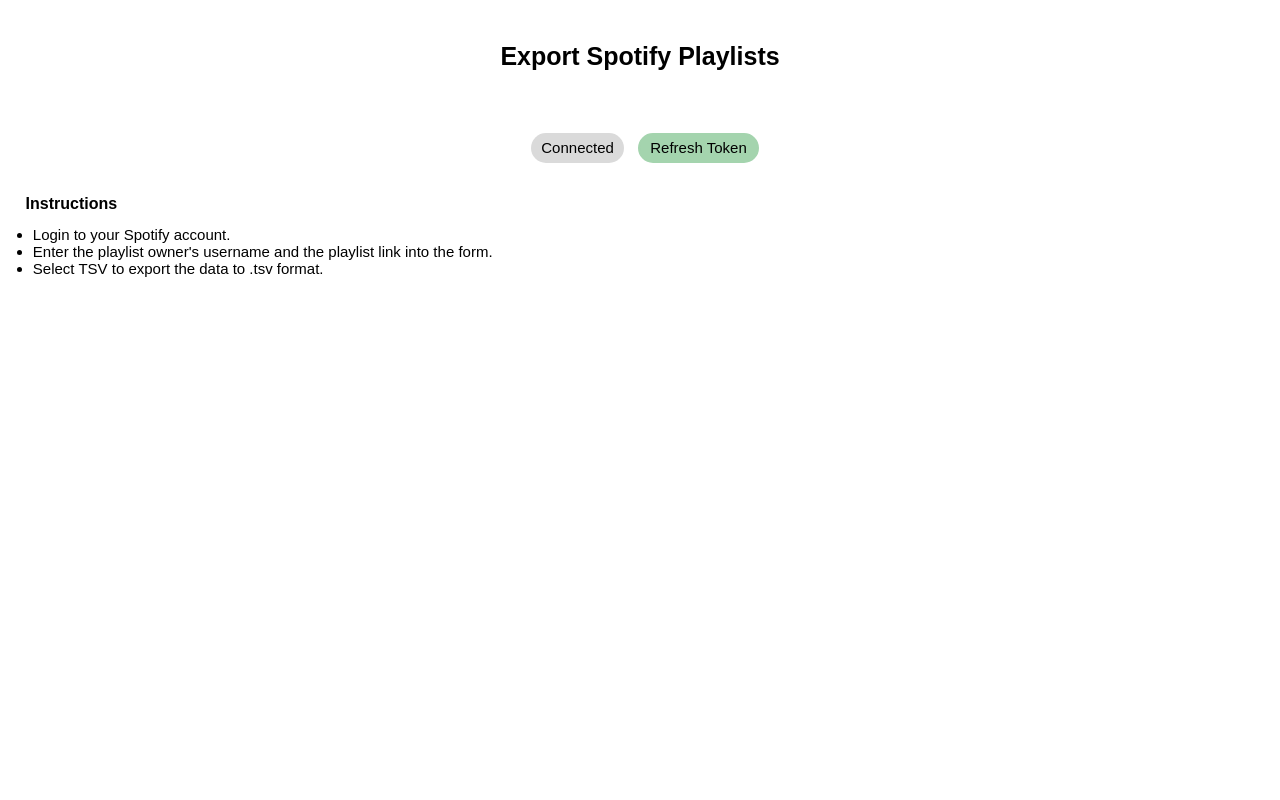
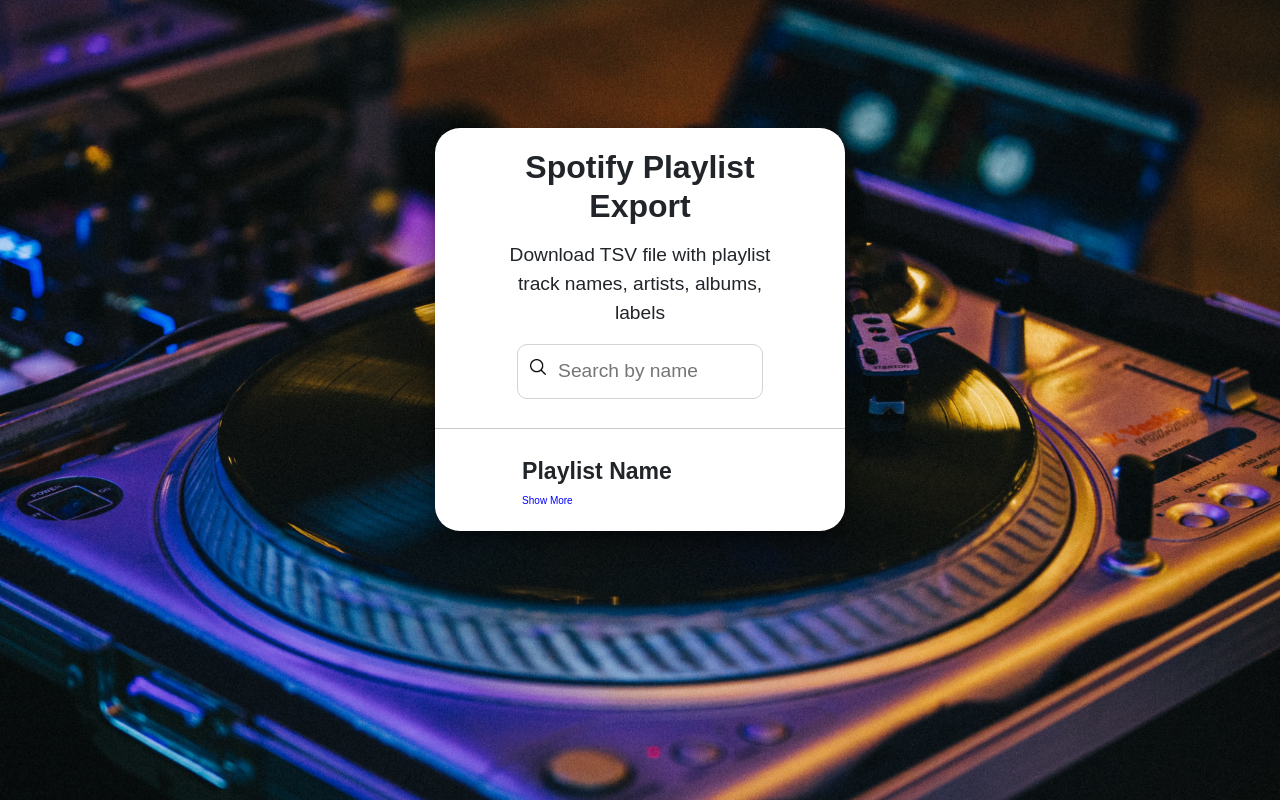
Before and after one commit to shivsondhi/export-spotify-playlists, a Flask app: template templates/home_connected.html in a window 1280 px wide. Run offline with Flask 2, Linux system fonts and the light colour scheme; the template is opened without the code that fills it, so the values that code supplies are empty.

Commit message:
auto refresh token and cleanup UI

```diff
--- a/app.py
+++ b/app.py
@@ -2,7 +2,7 @@
 Spotify playlist exporter.
 
 CONTROL FLOW:
-/ > /login > /callback > /connected
+/ > /login > /callback > /playlists
 '''
 
 from flask import (
@@ -17,7 +17,12 @@
 	abort,
 	send_file,
 )
-from flask_cors import CORS
+from flask_restful import Api, Resource, reqparse
+import time
+
+app = Flask(__name__, static_url_path='', static_folder='frontend/spotify')
+app.secret_key = 'spotify'
+
 from spotify_exporter import build_playlist, get_user_playlists
 import string
 import secrets
@@ -35,8 +40,30 @@
 TOKEN_URL = 'https://accounts.spotify.com/api/token'
 
 app = Flask(__name__)
-cors = CORS(app, resources={r"/*": {"origin": "http://localhost:3000", "credentials": True }})
 app.secret_key = 'selectARandomsecret_Key-forTheAPP'
+
+def get_access_token():
+	tokens = session.get('tokens') or None
+
+	if tokens is None:
+		return render_template("home.html")
+
+	payload = {
+		'grant_type': 'refresh_token',
+		'refresh_token': tokens.get('refresh_token'),
+	}
+	headers = {'Content-Type': 'application/x-www-form-urlencoded'}
+
+	res = requests.post(
+		TOKEN_URL, auth=(CLI_ID, CLI_KEY), data=payload, headers=headers
+	)
+	res_data = res.json()
+
+	# load new tokens into session
+	session['tokens']['access_token'] = res_data.get('access_token')
+	session['tokens']['expires_at'] = int( time.time() ) + 3540 # access_token expires in 59 minutes
+	session.modified = True
+	return
 
 @app.after_request
 def after_request(response):
@@ -47,17 +74,27 @@
 
 @app.route("/")
 def home():
+
+	token = session.get('tokens')
+	current_time = int( time.time() )
+	if (token and current_time < token.get('expires_at')):
+		return redirect(url_for('show_playlists'))
+
 	return render_template("home.html")
 
 
-@app.route("/export", methods={"POST"})
-def export():
-	# get form inputs
-	form_data = request.form.to_dict(flat=False)
-	uri = list(form_data.keys())
+@app.route("/export/<playlist_uri>", methods=["GET", "POST"])
+def export(playlist_uri):
+
+	token = session.get('tokens')
+	current_time = int( time.time() )
+	if (token and current_time > token.get('expires_at')):
+		get_access_token()
+
+	uri = playlist_uri
 
 	# create tsv file
-	filename = build_playlist(uri[0], token=session.get('tokens').get('access_token'))
+	filename = build_playlist(uri, token=session.get('tokens').get('access_token'))
 
 	if filename == "error":
 		return render_template("home.html", value="reauthorize")
@@ -68,7 +105,6 @@
 	os.remove(f"./{filename}")
 	# download file export
 	return file_export
-
 
 
 @app.route("/login")
@@ -117,42 +153,26 @@
 	session['tokens'] = {
 		'access_token': res_data.get('access_token'),
 		'refresh_token': res_data.get('refresh_token'),
+		'expires_at': int( time.time() ) + 3540 # access_token expires in 59 minutes
 	}
 	session.modified = True
 
-	return redirect(url_for('connected'))
+	return redirect(url_for('show_playlists'))
 
+@app.route('/playlists', methods = ['GET'])
+def show_playlists():
+	token = session.get('tokens')
 
-@app.route('/refresh')
-def refresh():
-	tokens = session.get('tokens') or None
-
-	if tokens is None:
-		return render_template("home.html", value="reauthorize")
-
-	payload = {
-		'grant_type': 'refresh_token',
-		'refresh_token': tokens.get('refresh_token'),
-	}
-	headers = {'Content-Type': 'application/x-www-form-urlencoded'}
-
-	res = requests.post(
-		TOKEN_URL, auth=(CLI_ID, CLI_KEY), data=payload, headers=headers
-	)
-	res_data = res.json()
-	# load new tokens into session
-	session['tokens']['access_token'] = res_data.get('access_token')
-	return redirect(url_for('connected'))
-
-
-@app.route('/connected', methods = ['GET'])
-def connected():
-	token = session.get('tokens').get('access_token')
 	if token:
+		expires_at = session.get('tokens').get('expires_at')
+		current_time = int( time.time() )
+		if (current_time > expires_at):
+			get_access_token();
 		data = get_user_playlists(token=session.get('tokens').get('access_token'))
+		# return data
 		return render_template("home_connected.html", user=data['user'], playlists=data['playlists'], token=token)
 	else:
-		return render_template("home.html")
+		return redirect(url_for('home'))
 
 
 if __name__ == "__main__":
--- a/static/css/home.css
+++ b/static/css/home.css
@@ -1,16 +1,82 @@
 /* header */
-html, body {
+html {
 	margin: 0px;
 	padding: 0px;
 	height: 100%;
 	width: 100%;
-	background: white;
 	font-family: 'arial';
 }
 
-#container {
-	min-height: 100%;
-	position: relative;
+body {
+	background-image: url('img/record.jpg');
+	background-repeat: no-repeat;
+	background-attachment: fixed;
+	-webkit-background-size: 100%;
+	-moz-background-size: 100%;
+	-o-background-size: 100%;
+	background-size: 100%;
+	-webkit-background-size: cover;
+	-moz-background-size: cover;
+	-o-background-size: cover;
+	background-size: cover;
+}
+
+.box {
+	display: flex;
+	flex-direction: column;
+	align-items: center;
+	justify-content: center;
+	padding: 10%;
+}
+
+.home-text {
+	flex-direction: row;
+	justify-content: center;
+	display: flex;
+	text-align: center;
+	padding-right: 15%;
+	padding-left: 15%;
+	padding-top: 2%;
+	font-family: sans-serif;
+	font-weight: 300;
+	font-size: larger;
+}
+
+.home-header {
+	font-family: sans-serif;
+	font-weight: 600;
+	flex-direction: row;
+	justify-content: center;
+	display: flex;
+	padding-right: 10%;
+	padding-left: 10%;
+	padding-top: 5%;
+	text-align: center;
+}
+
+
+.jumbotron {
+	background-color: white;
+	border-radius: 25px;
+	box-shadow: black 0px 10px 30px -10px;
+	width: 40%;
+}
+
+.spotify-btn-container {
+	flex-direction: row;
+	justify-content: center;
+	display: flex;
+	padding-top: 20px;
+	padding-bottom: 10px;
+}
+
+#spotify-btn {
+	border-color: #3ed087;
+	background-color: #3ed087;
+	font-family: sans-serif;
+	font-weight: 300;
+	font-size: larger;
+	border-radius: 25px;
 }
 
 #header {
@@ -28,55 +94,6 @@
 	text-align: center;
 }
 
-/* form  */
-form {
-	text-align: center;
-}
-
-label {
-	font-size: 16px;
-	color: black;
-	font-weight: bold;
-	margin-right: 5px;
-}
-
-#form input {
-	display: inline-block;
-	margin: auto;
-	margin-top: 10px;
-	margin-bottom: 10px;
-	height: 30px;
-	padding: 0px 10px 0px 10px;
-	font-size: 15px;
-}
-
-input[type=text] {
-	width: 30%;
-	box-sizing: border-box;
-	border-radius: 4px;
-	font-size: 15px;
-}
-
-
-input[type=submit] {
-	height: 30px;
-	background-color: #a4d4ae;
-	border: 2px solid #a4d4ae;
-	border-radius: 50px;
-}
-
-input[type=submit]:hover {
-	background-color: #4caf60;
-	color: white;
-}
-
-
-
-/* connect */
-#buttons {
-	text-align: center;
-}
-
 button {
 	margin: 20px 0 20px 10px;
 	text-align: center;
@@ -88,37 +105,60 @@
 	font-size: 15px;
 }
 
-#connected {
-	background-color: #dadada;
-	border: none;
-	color: black;
+#search-text {
+	background-image: url('img/search.png'); /* Add a search icon to input */
+	background-size: 20px 20px;
+	background-color: white;
+	background-position: 10px 12px; /* Position the search icon */
+	background-repeat: no-repeat; /* Do not repeat the icon image */
+	width: 60%; /* Full-width */
+	font-size: 18px; /* Increase font-size */
+	padding: 12px 12px 12px 40px; /* Add some padding */
+	border: 1px solid lightgray; /* Add a grey border */
+	font-family: sans-serif;
+	font-weight: 300;
+	font-size: larger;
+	margin-left: 20%;
+	margin-right: 20%;
+	margin-bottom: 5px;
+	border-radius: 10px;
   }
 
-#refresh {
-	background-color: #a4d4ae;
-	color: black;
+  #playlist-table {
+	border-collapse: collapse; /* Collapse borders */
+	width: 80%; /* Full-width */
+	font-family: sans-serif;
+	font-weight: 300;
+	font-size: larger;
+	margin-left: 20%;
+	margin-right: 10%;
+	margin-bottom: 5%;
+	margin-top: 5%;
   }
 
-#refresh:hover {
-	background-color: #4caf60;
-	color: white;
+  #playlist-table th, #playlist-table td {
+	text-align: left; /* Left-align text */
+	padding: 5px; /* Add padding */
   }
 
-#error {
-	color: red;
-	font-size: 14px;
+  #export {
+	background-image: url('img/download.png'); /* Add a search icon to input */
+	background-size: 20px 20px;
+	background-color: white;
+	border-color: white;
+	background-repeat: no-repeat;
+	padding-bottom: 10;
+	padding-left: 20;
   }
 
-
-/* footer */
-h3 {
-	color: black;
-	margin: 1% 0 0 2%;
-	font-size: 16px;
+  #display-rows {
+	  font-weight: normal;
+	  font-size: x-small;
+	  color: blue;
+	  font-family: sans-serif;
   }
 
-#instructions {
-	margin: 1% 0 1% 1%;
-	font-size: 15px;
-	padding: 0 0 20px 20px;
+  #header-playlist-name {
+	font-family: sans-serif;
+	font-size: larger
   }
--- a/templates/home_connected.html
+++ b/templates/home_connected.html
@@ -1,41 +1,108 @@
-<!doctype html>
 <html>
 	<head>
 		<title>Export Spotify Playlists</title>
 		<link rel='stylesheet' href="{{ url_for('static', filename='css/home.css') }}">
-		<!-- {{ url_for('static', filename='css/home_connected.css') }} -->
+		<link href="https://cdn.jsdelivr.net/npm/bootstrap@5.1.3/dist/css/bootstrap.min.css" rel="stylesheet" integrity="sha384-1BmE4kWBq78iYhFldvKuhfTAU6auU8tT94WrHftjDbrCEXSU1oBoqyl2QvZ6jIW3" crossorigin="anonymous">
+		<script src="https://code.jquery.com/jquery-3.3.1.slim.min.js" integrity="sha384-q8i/X+965DzO0rT7abK41JStQIAqVgRVzpbzo5smXKp4YfRvH+8abtTE1Pi6jizo" crossorigin="anonymous"></script>
+		<script src="https://cdn.jsdelivr.net/npm/popper.js@1.14.7/dist/umd/popper.min.js" integrity="sha384-UO2eT0CpHqdSJQ6hJty5KVphtPhzWj9WO1clHTMGa3JDZwrnQq4sF86dIHNDz0W1" crossorigin="anonymous"></script>
+		<script src="https://cdn.jsdelivr.net/npm/bootstrap@4.3.1/dist/js/bootstrap.min.js" integrity="sha384-JjSmVgyd0p3pXB1rRibZUAYoIIy6OrQ6VrjIEaFf/nJGzIxFDsf4x0xIM+B07jRM" crossorigin="anonymous"></script>
 	</head>
 
 	<body>
-		<div id="container">
-			<div id="header">
-				<h1>Export Spotify Playlists</h1>
-			</div>
-			<div id="body">
-				{% for playlist in playlists %}
-					<div id="playlist">{{playlist.name}}</div>
-					<div id="form">
-						<form method="POST" action="/export">
-							<div>
-								<input type="submit" name="{{playlist.uri}}" value="export" download/>
-							</div>
-						</form>
+		<div class="box">
+			<div class="jumbotron">
+				<h2 class="home-header">Spotify Playlist Export</h2>
+				<p class="home-text">Download TSV file with playlist track names, artists, albums, labels</p>
+				<input type="text" id="search-text" onkeyup="searchByPlaylist()" placeholder="Search by name">
+				<hr class="my-4">
+				<body>
+					<div id="body">
+						<table id="playlist-table">
+							<tr class="header">
+								<th id="header-playlist-name">Playlist Name</th>
+							</tr>
+							<tr><td><a id="display-rows" onclick="displayRows()"></a></td></tr>
+							{% for playlist in playlists %}
+								<tr>
+									<td><button type="submit" onclick="exportPlaylist(this.name)" id="export" name="{{playlist.uri}}:{{playlist.name.title()}}"></button>{{playlist.name.title()[:30]}}</td>
+								</tr>
+							{% endfor %}
+						</table>
 					</div>
-				{% endfor %}
-				<div id="buttons">
-					<button id="connected" pointer-events="none">Connected</button>
-					<button id="refresh" onClick="window.location.href='http://localhost:5000/refresh';">Refresh Token</button>
-				</div>
-			</div>
-			<div id="footer">
-				<h3>Instructions</h3>
-				<ul id="instructions">
-					<li>Login to your Spotify account.
-					<li>Enter the playlist owner's username and the playlist link
-						into the form.
-					<li>Select TSV to export the data to .tsv format.
-				</ul>
-			</div>
-		</div>
-	</body>
+
+					<script>
+						function searchByPlaylist() {
+							// Declare variables
+							var input, filter, table, tr, td, i, txtValue;
+							input = document.getElementById("search-text");
+							filter = input.value.toUpperCase();
+							table = document.getElementById("playlist-table");
+							tr = table.getElementsByTagName("tr");
+
+							if (!filter) {
+								const displayRows = document.getElementById("display-rows");
+								displayRows.innerHTML = 'Show Less'
+							}
+							// Loop through all table rows, and hide those who don’t match the search query
+							for (i = 0; i < tr.length; i++) {
+								td = tr[i].getElementsByTagName("td")[0];
+								if (td) {
+									txtValue = td.textContent || td.innerText;
+									if (txtValue.toUpperCase().indexOf(filter) > -1) {
+										tr[i].style.display = "";
+									} else {
+										tr[i].style.display = "none";
+									}
+								}
+							}
+						}
+
+						function exportPlaylist(playlistData) {
+							const playlist = playlistData.split(':')
+							const playlistUri = playlist[2];
+							const playlistName = playlist[3];
+							fetch(`/export/${playlist[2]}`)
+								.then(file => {
+									return file.blob()
+								})
+								.then(blob => {
+									const link = document.createElement("a");
+									link.href = window.URL.createObjectURL(blob);
+									link.download = playlistName;
+									link.click();
+									link.parentNode.removeChild(link);
+									window.URL.revokeObjectURL(blob);
+								})
+						}
+
+						function hideAllRows() {
+							const table = document.getElementById("playlist-table");
+							const rows = table.getElementsByTagName("tr");
+							const rowsArray = Array.from(rows)
+							for (const row of rowsArray.slice(7)) {
+								row.style.display = 'none'
+							}
+							const displayRows = document.getElementById("display-rows");
+							displayRows.innerHTML = 'Show More'
+						}
+						hideAllRows()
+
+						function displayRows() {
+							const table = document.getElementById("playlist-table");
+							const rows = table.getElementsByTagName("tr");
+							const rowsArray = Array.from(rows)
+							const displayRows = document.getElementById("display-rows");
+							const showAll = displayRows.innerHTML === 'Show More'
+							if (showAll) {
+								for (const row of rowsArray) {
+									row.style.display = 'inherit'
+								}
+								displayRows.innerHTML = 'Show Less'
+							} else {
+								hideAllRows()
+							}
+						};
+						</script>
+				</body>
+
 </html>
```
Also changed, not shown: spotify_exporter.py (+2 -10 lines), templates/home.html (+13 -25 lines), static/css/home_connected.css (line endings or trailing spaces), static/css/img/download.png (added), static/css/img/record.jpg (added), static/css/img/search.png (added). Lines whose indentation alone changed are shown as unchanged.
